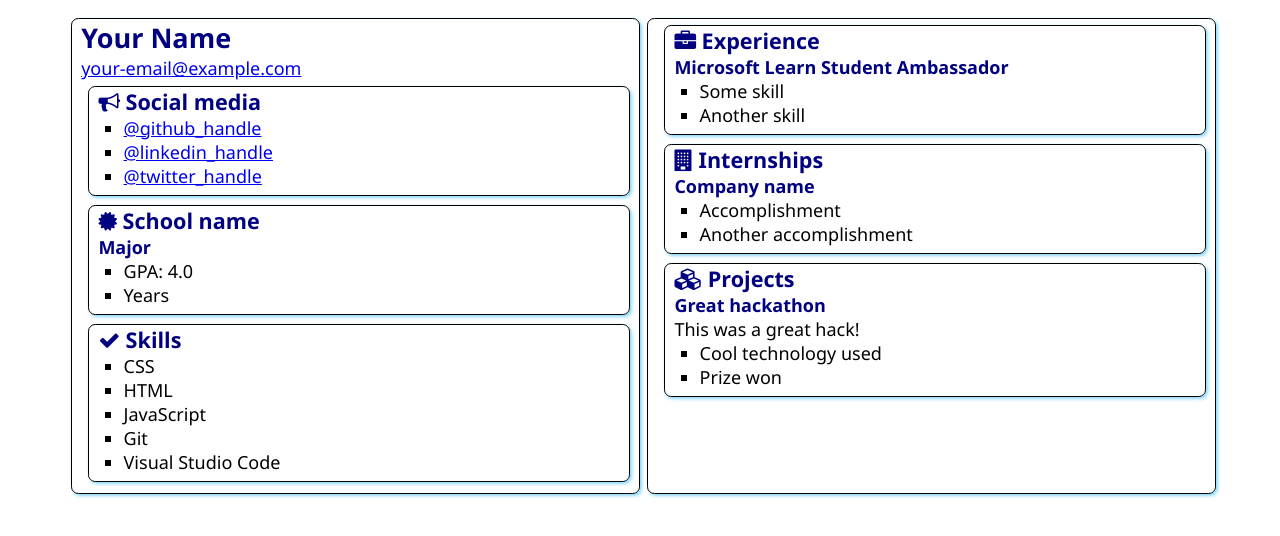
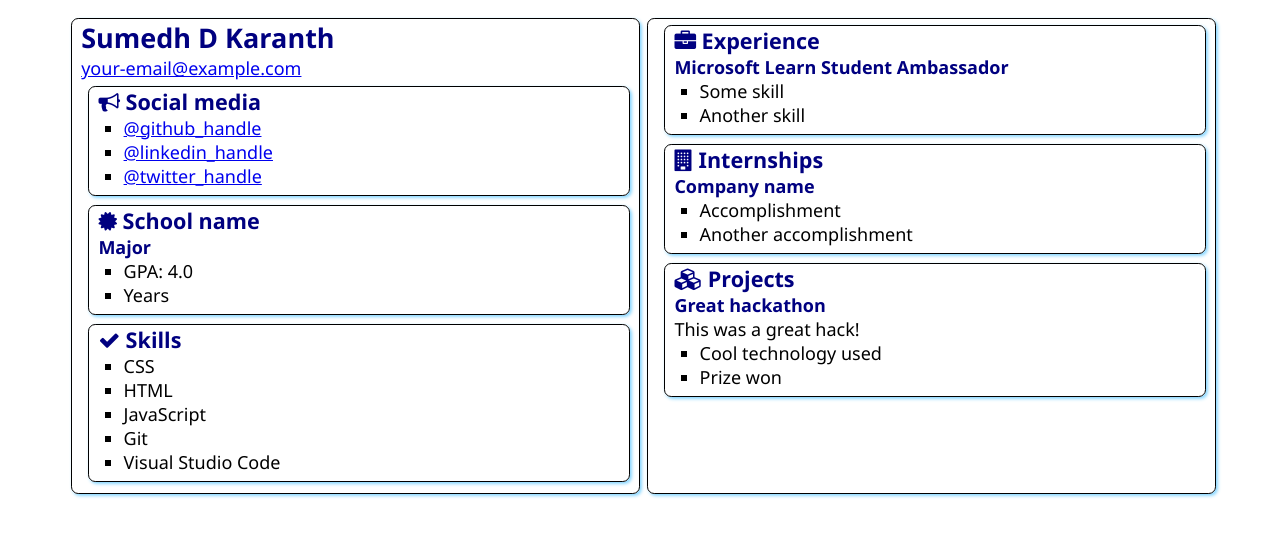
Before and after one commit to sumedhdkme19/MLSA_Technical_Onboarding, a plain HTML site: page src/index.html in a window 1280 px wide. Drawn offline with Linux system fonts and the light colour scheme.

Commit message:
Customization Commit

```diff
--- a/src/index.html
+++ b/src/index.html
@@ -12,7 +12,7 @@
 <body>
     <main>
         <article class="box">
-            <h1>Your Name</h1>
+            <h1>Sumedh D Karanth</h1>
             <div><a href="mailto:your.email@example.com">your-email@example.com</a></div>
 
             <section class="box">
```
